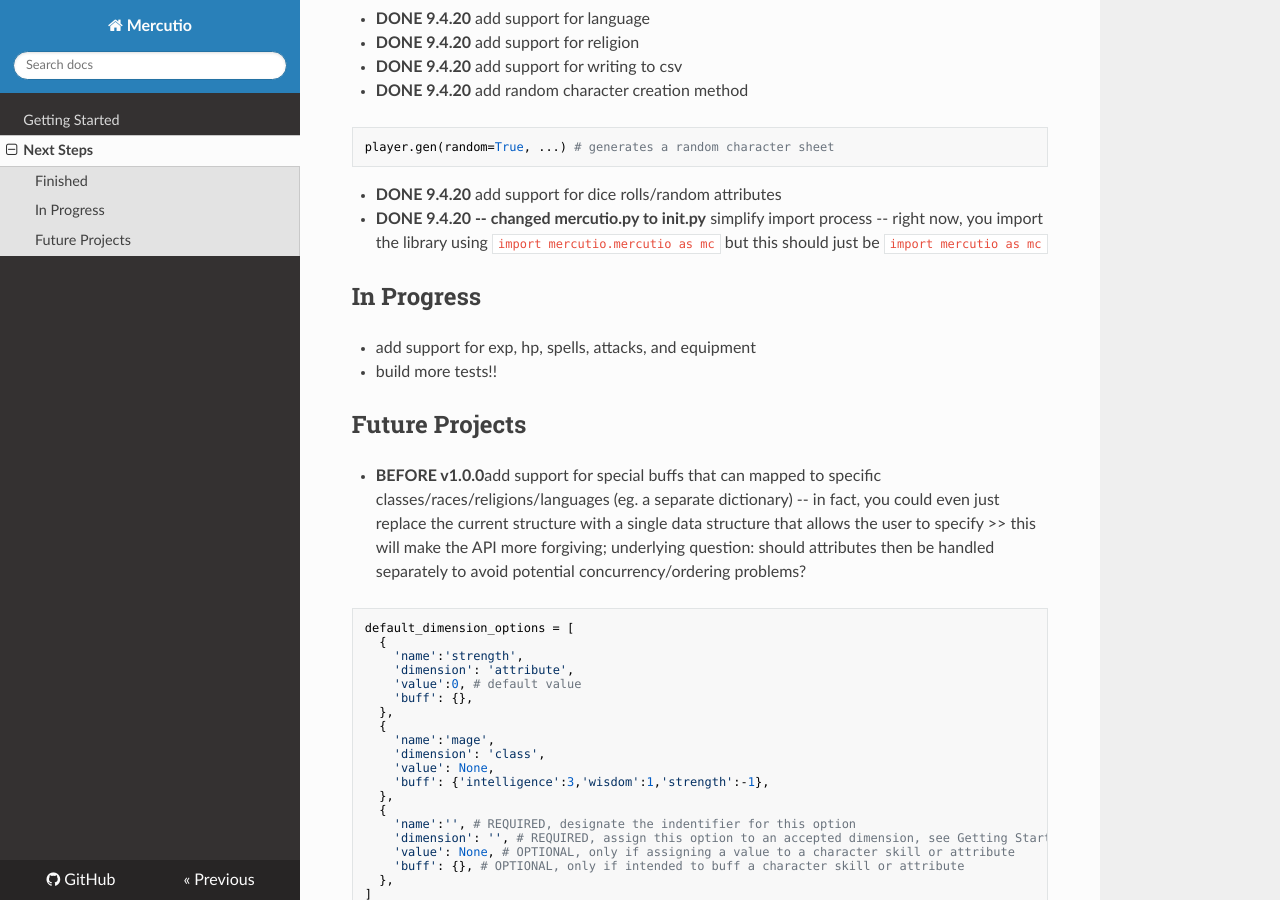
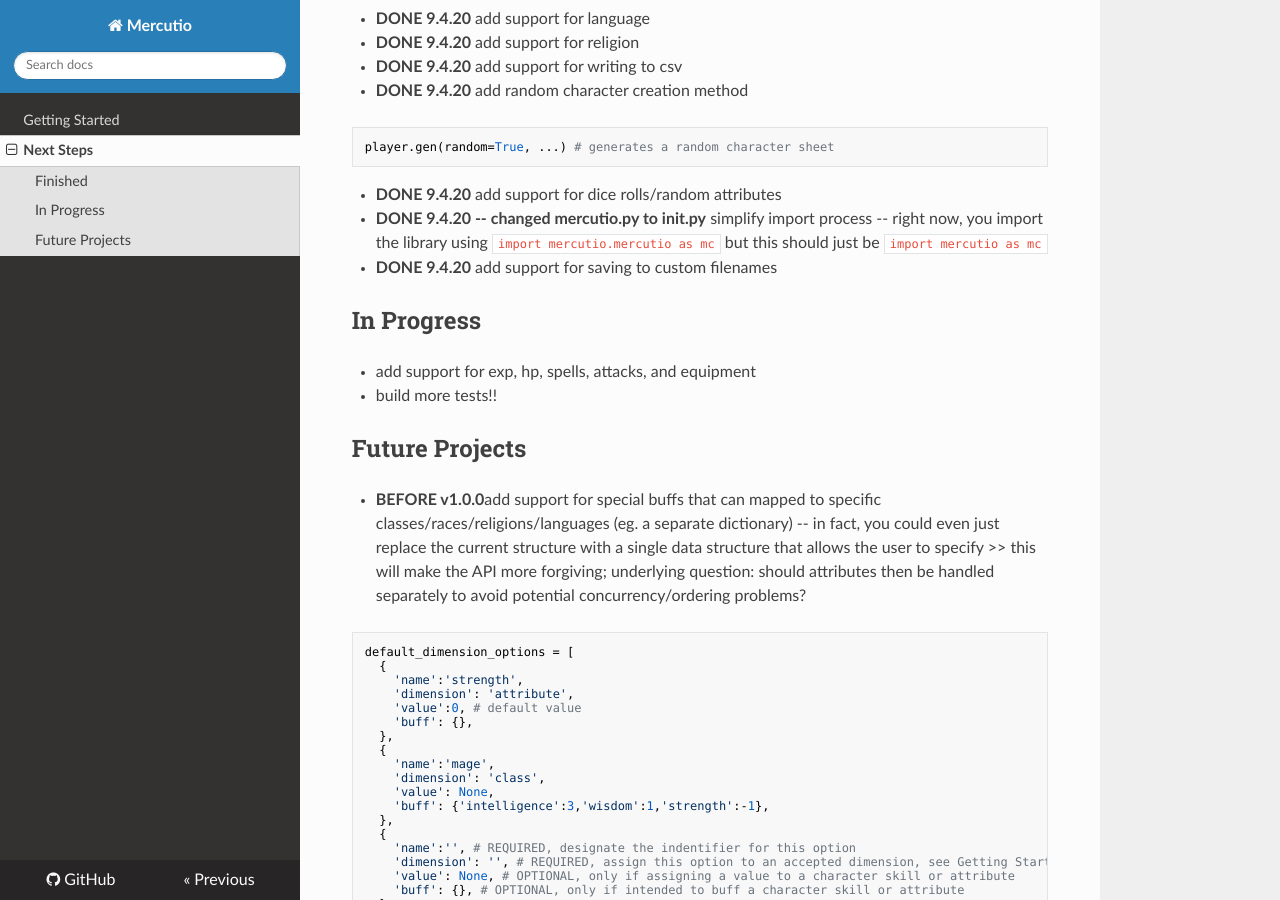
Before and after one commit to signebedi/mercutio, an MkDocs documentation site: the page built from docs/future.md, in a window 1280 px wide and 900 px high, scrolled down 481 px. Built offline with MkDocs 1.6.1, drawn with Linux system fonts in a browser that asks for light colours; nearby versions of some CDN libraries.

Commit message:
minor tweaks to future docs

````diff
--- a/docs/future.md
+++ b/docs/future.md
@@ -21,6 +21,7 @@
 ```
 * **DONE 9.4.20** add support for dice rolls/random attributes
 * **DONE 9.4.20 -- changed mercutio.py to __init__.py** simplify import process -- right now, you import the library using ```import mercutio.mercutio as mc``` but this should just be ```import mercutio as mc```
+* **DONE 9.4.20** add support for saving to custom filenames
 
 ## In Progress
 * add support for exp, hp, spells, attacks, and equipment
````
